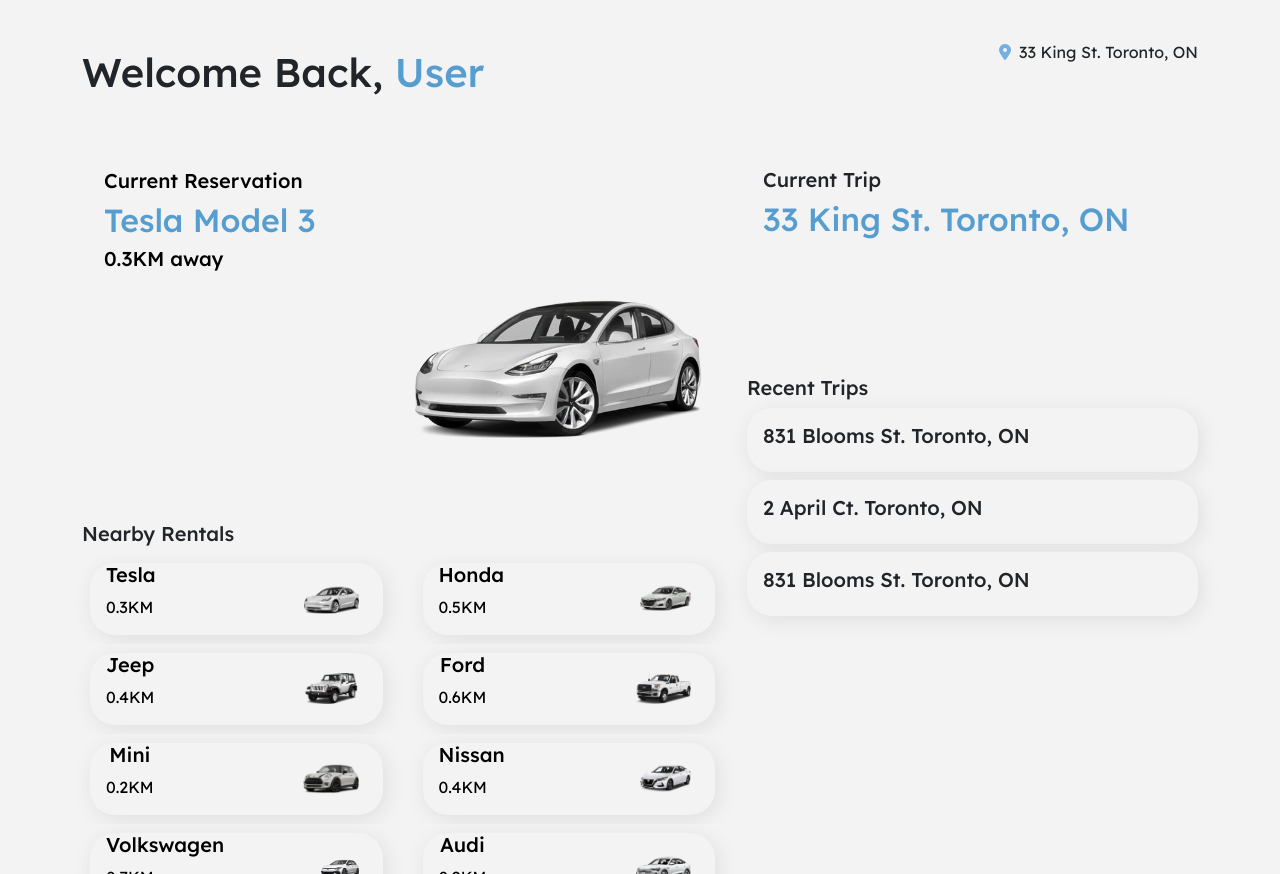
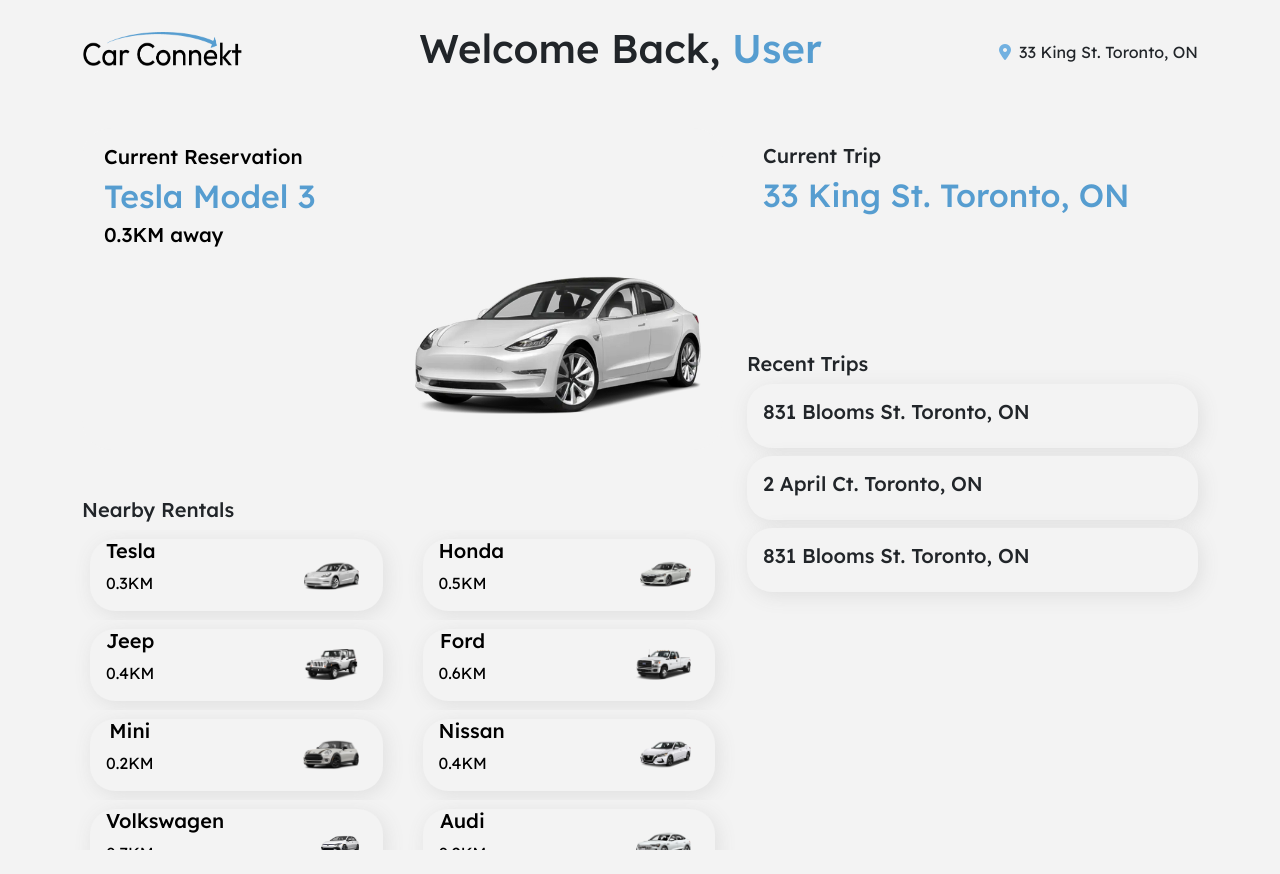
Before and after one commit to coolokawesome/carconnekt-app, a React (Vite) app: page / in a window 1280 px wide. After the commit the page ends 850 px from the top, so only its background shows below. Built offline with nearby package versions, Linux system fonts and the light colour scheme; a web font is replaced by a local one.

Commit message:
updated state + components

```diff
--- a/src/App.jsx
+++ b/src/App.jsx
@@ -5,13 +5,17 @@
 import RecentTrips from './RecentTrips'
 import { useAtom } from 'jotai'
 import { CurrentLocation } from './atoms'
-
+import logo from './imgs/logo.png'
+import { useCallback, useState } from 'react'
 function App() {
   const [location, setLocation] = useAtom(CurrentLocation)
+
+
   return (
   <div>
-    <div className='container nav-container d-flex justify-content-between'>
-      <h1 className='left-nav mt-5'>Welcome Back, <a className='reservation-car text-decoration-none'>User</a></h1>
+    <div className='mt-4 container nav-container d-flex justify-content-between align-items-center'>
+      <img className='img img-fluid logo' src={logo}></img>
+      <h1 className='left-nav '>Welcome Back, <a className='reservation-car text-decoration-none'>{`User`}</a></h1>
       <div className='right-nav d-flex align-items-center'>
          <div className='location-nav'>
           <a>
--- a/src/App.sass
+++ b/src/App.sass
@@ -12,3 +12,6 @@
     font-weight: 400
     .fa-location-dot
         color: #72b1e1
+.logo
+    width: 160px
+    height: 40px !important
--- a/src/CurrentCar.jsx
+++ b/src/CurrentCar.jsx
@@ -82,11 +82,11 @@
                     :
                     null}
                 </div>
-                <div className='col-12 col-lg-6 text-start text-lg-center'>
+                <div className='col-lg-6 col-xl-4 offset-lg-0 offset-xl-1 text-start text-lg-center'>
                     <h2 class="reservation-car">
                         {car != null ? <> {car.make} {car.model}</> : null }
                     </h2>
-                    {car != null ? <img className='col-10 offset-1 col-lg-12 offset-lg-0 img img-fluid' src={car.img}></img> : null}
+                    {car != null ? <img className='col-10 offset-1 col-lg-12 col-xl-10 offset-lg-0 offset-xl-1 img img-fluid' src={car.img}></img> : null}
                 </div>
             </div>
           </Typography>
--- a/src/NearbyCar.jsx
+++ b/src/NearbyCar.jsx
@@ -27,6 +27,7 @@
             left: '50%',
             transform: 'translate(-50%, -50%)',
             width: '80%',
+            minHeight: '50%',
             bgcolor: 'background.paper',
             border: '2px solid #000',
             boxShadow: 24,
@@ -99,13 +100,13 @@
                     :
                     null}
                 </div>
-                <div className='col-12 col-lg-6 text-start text-lg-center'>
+                <div className='col-lg-6 col-xl-4 offset-lg-0 offset-xl-1 text-start text-lg-center'>
                     <h2 class="reservation-car">
                         {modalCar != null ? <> {modalCar.make} {modalCar.model}</> : null }
                     </h2>
-                    {modalCar != null ? <img className='col-10 offset-1 col-lg-12 offset-lg-0 img img-fluid' src={modalCar.img}></img> : null}
+                    {modalCar != null ? <img className='col-10 offset-1 col-lg-12 col-xl-10 offset-lg-0 offset-xl-1 img img-fluid' src={modalCar.img}></img> : null}
                 </div>
-                <button onClick={handleNewCar} className='btn btn-primary'>Reserve Now</button>
+                <button onClick={handleNewCar} className='btn btn-primary mt-5'>Reserve Now</button>
             </div>
           </Typography>
         </Box>
```
